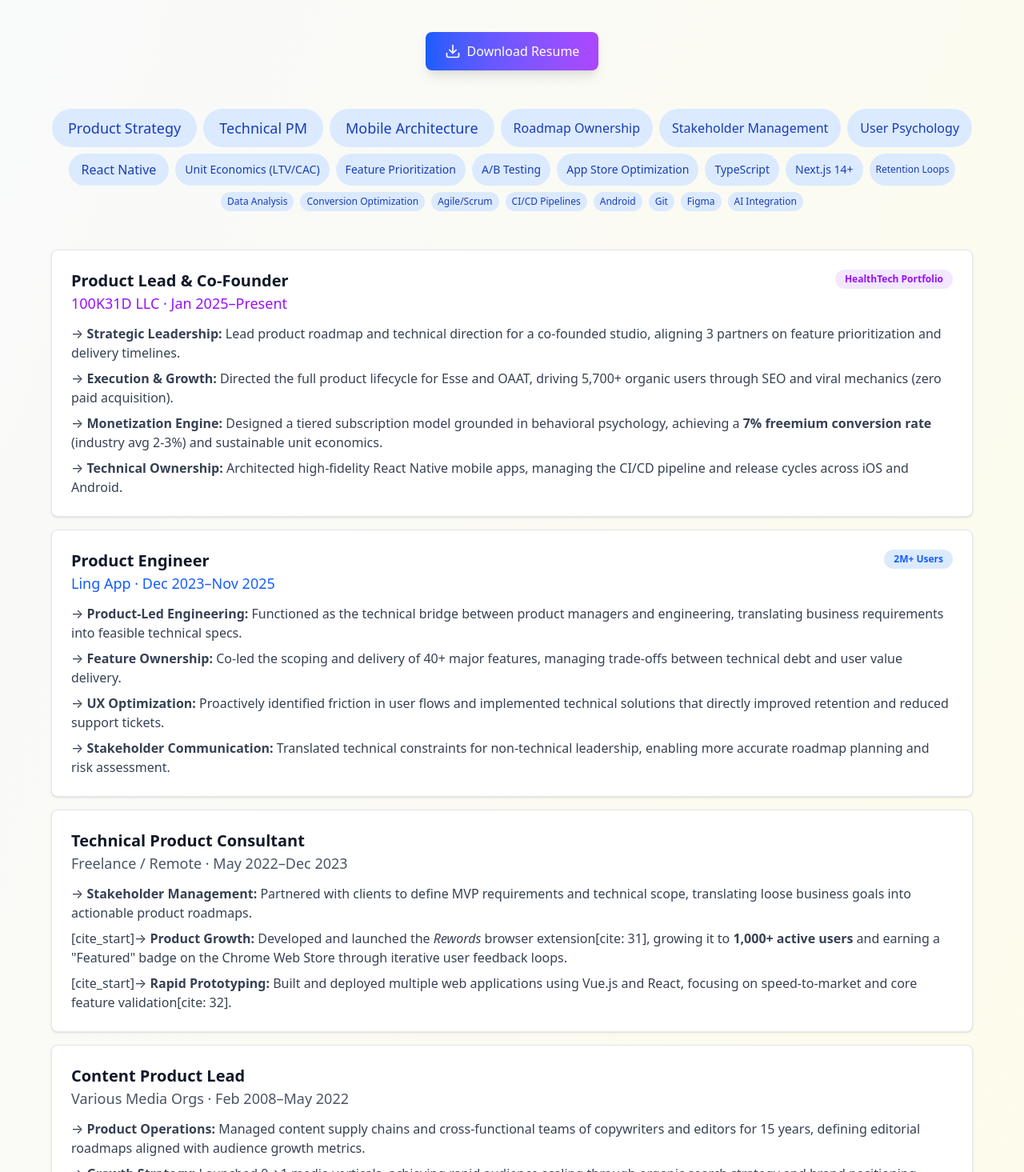
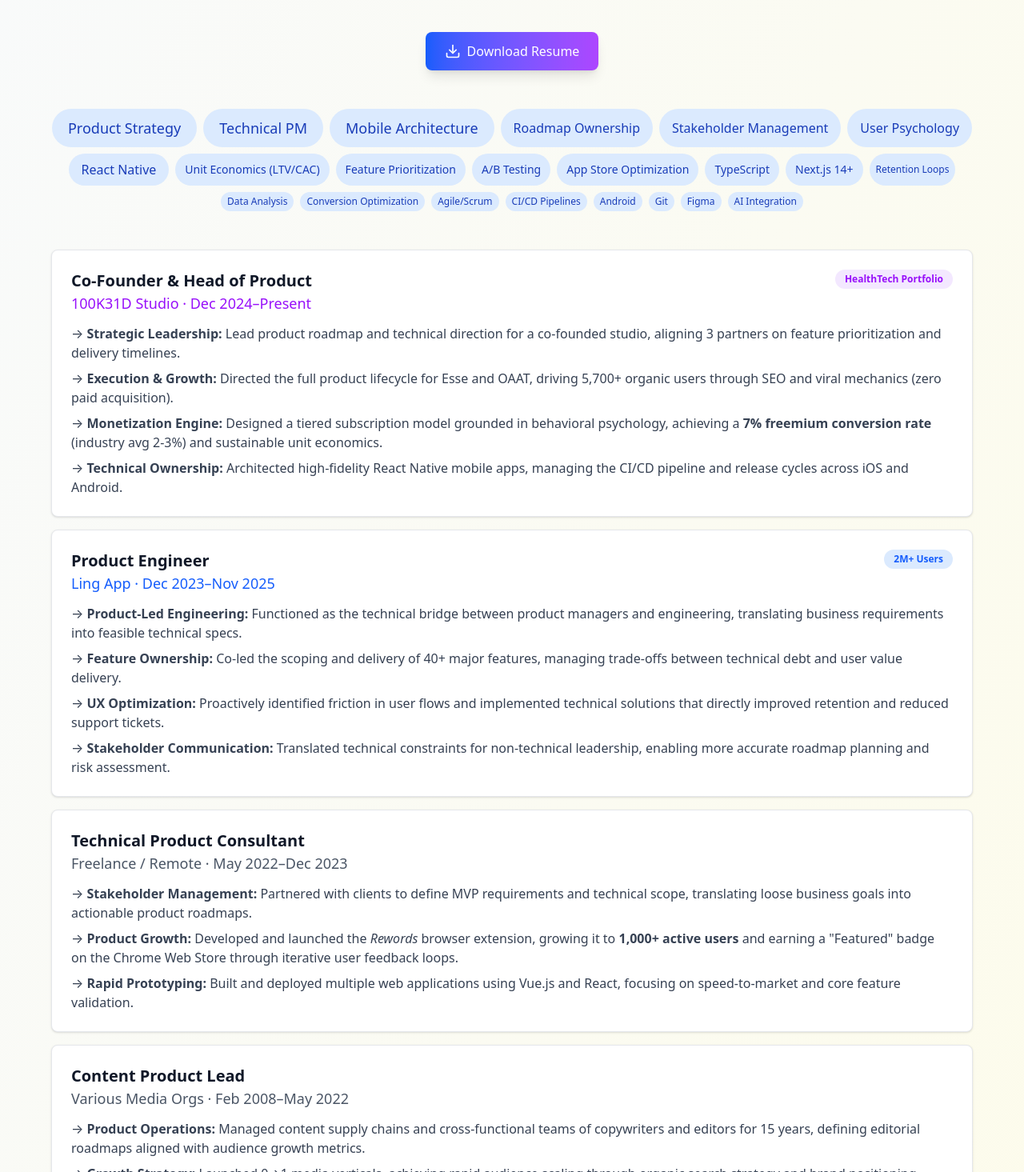
Before and after one commit to sanderbell/sanderbelldev2, a React (Vite) app: page / in a window 1280 px wide. Shown: the part 560-2025 px from the top of the page at 80% size. Built offline with nearby package versions, Linux system fonts and the light colour scheme.

Commit message:
Update job title and company name for accuracy in App component

```diff
--- a/src/App.tsx
+++ b/src/App.tsx
@@ -287,10 +287,10 @@ function App() {
               <div className="flex justify-between items-start mb-3">
                 <div>
                   <h3 className="text-xl font-bold text-gray-900">
-                    Product Lead & Co-Founder
+                    Co-Founder & Head of Product
                   </h3>
                   <p className="text-purple-600 font-medium text-lg">
-                    100K31D LLC · Jan 2025–Present
+                    100K31D Studio · Dec 2024–Present
                   </p>
                 </div>
                 <span className="text-xs text-purple-600 bg-purple-100 px-3 py-1 rounded-full flex items-center justify-center font-bold">
@@ -360,6 +360,7 @@ function App() {
                 </li>
               </ul>
             </div>
+
             <div className="bg-white rounded-lg p-6 shadow-sm border border-gray-200 hover:border-blue-300 transition-colors">
               <div className="flex justify-between items-start mb-3">
                 <div>
@@ -379,20 +380,20 @@ function App() {
                   roadmaps.
                 </li>
                 <li>
-                  [cite_start]→ <strong>Product Growth:</strong> Developed and
-                  launched the <em>Rewords</em> browser extension[cite: 31],
-                  growing it to <strong>1,000+ active users</strong> and earning
-                  a "Featured" badge on the Chrome Web Store through iterative
-                  user feedback loops.
+                  → <strong>Product Growth:</strong> Developed and launched the{' '}
+                  <em>Rewords</em> browser extension, growing it to{' '}
+                  <strong>1,000+ active users</strong> and earning a "Featured"
+                  badge on the Chrome Web Store through iterative user feedback
+                  loops.
                 </li>
                 <li>
-                  [cite_start]→ <strong>Rapid Prototyping:</strong> Built and
-                  deployed multiple web applications using Vue.js and React,
-                  focusing on speed-to-market and core feature validation[cite:
-                  32].
+                  → <strong>Rapid Prototyping:</strong> Built and deployed
+                  multiple web applications using Vue.js and React, focusing on
+                  speed-to-market and core feature validation.
                 </li>
               </ul>
             </div>
+
             <div className="bg-white rounded-lg p-6 shadow-sm border border-gray-200 hover:border-blue-300 transition-colors">
               <div className="flex justify-between items-start mb-3">
                 <div>
```
